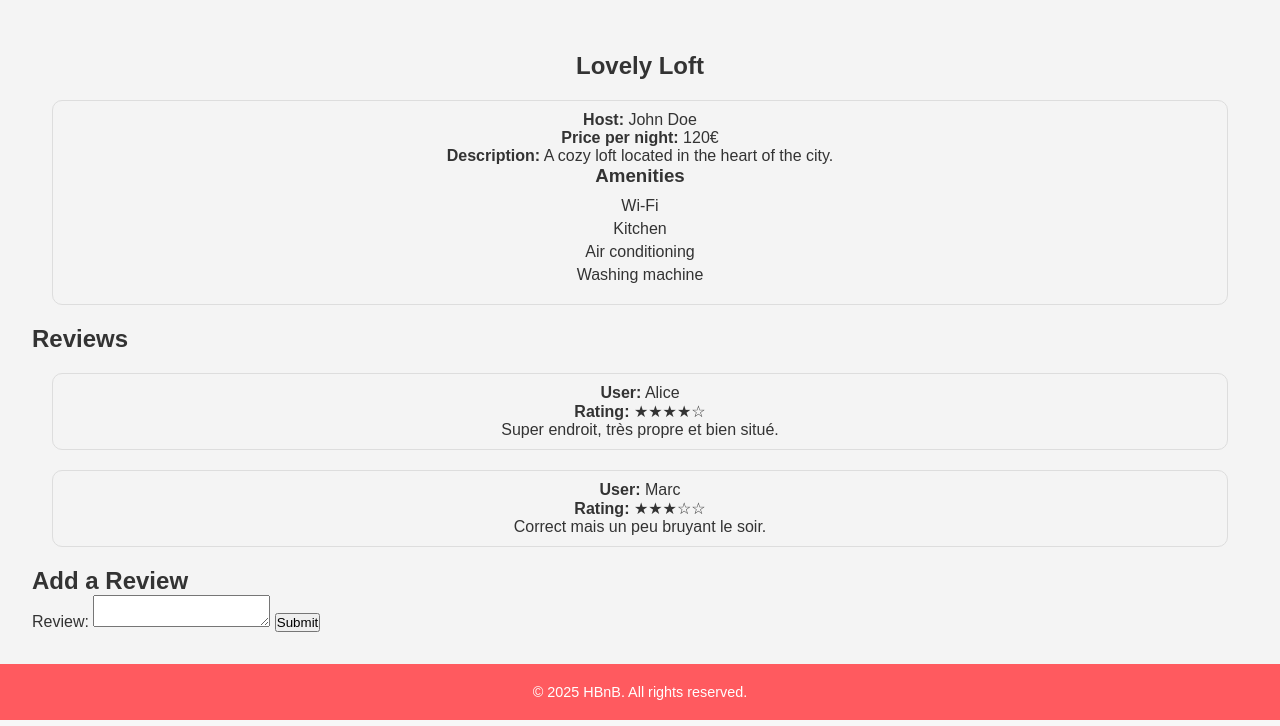
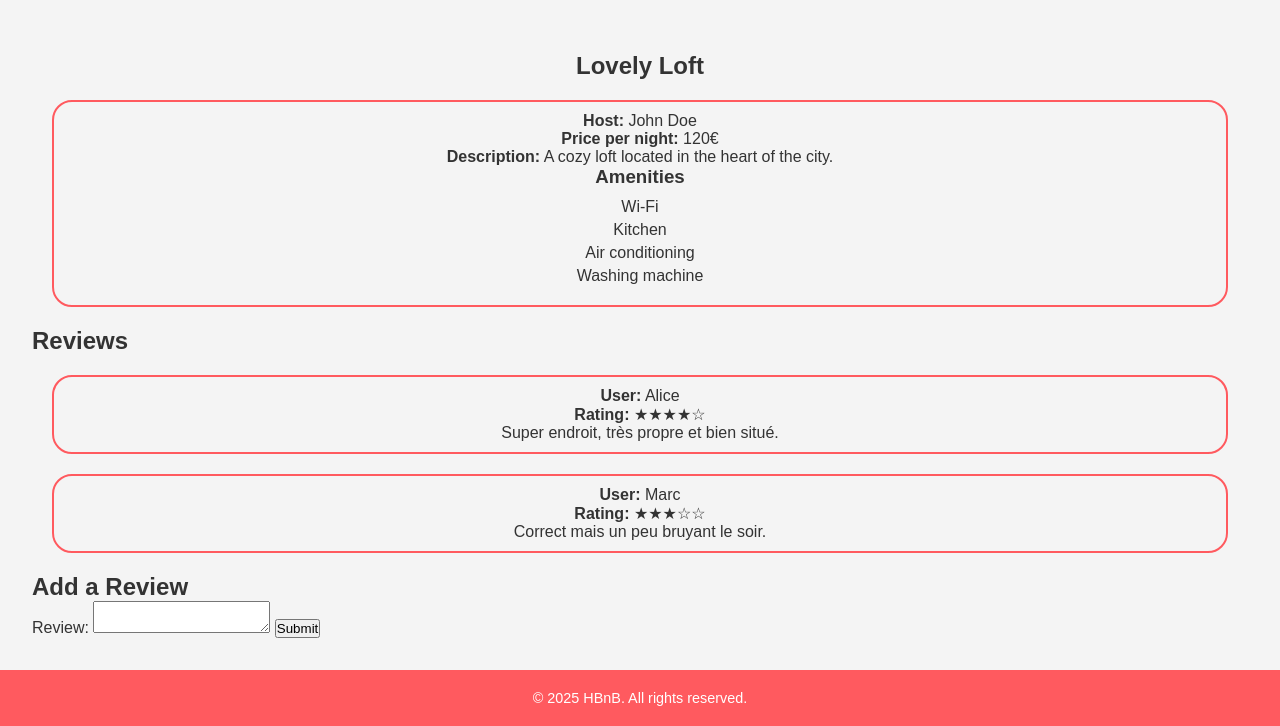
Before and after one commit to Yugz29/holbertonschool-hbnb, a Flask app: template part4/app/templates/place.html in a window 1280 px wide. Shown: the part 119-845 px from the top of the page. Run offline with Flask 3, Linux system fonts and the light colour scheme; the template is opened without the code that fills it, so the values that code supplies are empty.

Commit message:
change: some details on place cards

```diff
--- a/part4/app/static/css/style.css
+++ b/part4/app/static/css/style.css
@@ -71,7 +71,7 @@
     display: inline-block;
     padding: 10px 15px;
     border-radius: 8px;
-    background-color: #333;
+    background-color: #FF5A5F;
     color: white;
     text-decoration: none;
     margin-top: 10px;
@@ -83,8 +83,8 @@
 .place-info {
     margin: 20px;
     padding: 10px;
-    border: 1px solid #ddd;
-    border-radius: 10px;
+    border: 2px solid #FF5A5F;
+    border-radius: 20px;
     text-align: center;
 }
 
@@ -115,7 +115,7 @@
     display: flex;
     flex-wrap: wrap;
     gap: 20px;
-    justify-content: flex-start;
+    justify-content: center;
     align-items: flex-start;
 }
 
```
